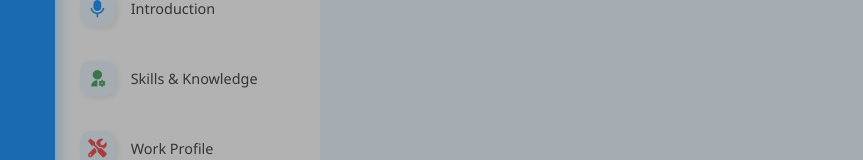
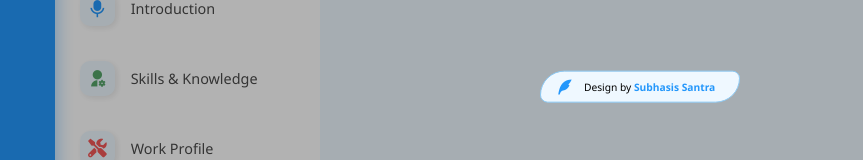
Before and after one commit to subhasisdesigner/update, a React (Create React App) app: page / in a window 1280 px wide. Shown: the part 130-290 px from the top of the page, without its empty margins (0-863 px from the left). Built offline with nearby package versions, Linux system fonts and the light colour scheme.

Commit message:
under construction update

```diff
--- a/src/index.js
+++ b/src/index.js
@@ -10,6 +10,7 @@ ReactDOM.render(
   <div class="loading-wrapper">
     <div class="loader-container">
         <div class="state-pending">
+        <div class="copy_right"><i class="ri-quill-pen-fill"></i><span>Design by <strong>Subhasis Santra</strong></span></div>
             <img src={underBuildPic}/>
         </div>
     </div>
--- a/src/index.scss
+++ b/src/index.scss
@@ -26,7 +26,15 @@
     min-height: 80px;
 }
 
-
+.state-pending .copy_right{
+    padding: 15px;
+    bottom: 275px;
+    left: 0;
+    right: 0;
+    width: 200px;
+    margin: auto;
+    font-size: 0.8em;
+}
 .state-pending {
     position: absolute;
     top: 50%;
```
